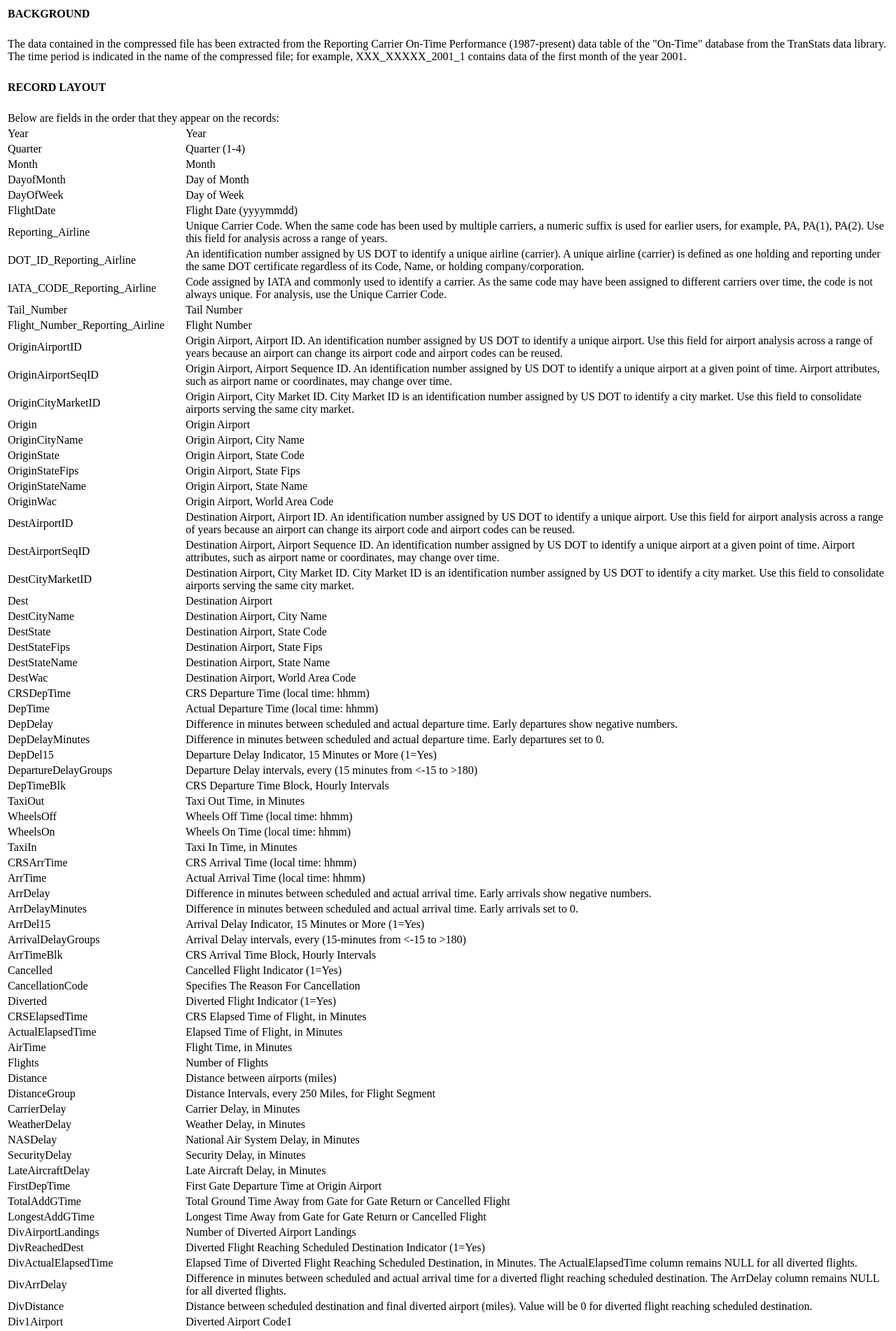
After one commit to dxvo/airport_data_dashboard, a Flask app: page /readme in a window 1280 px wide. The commit adds this page. Shown: the top 1902 px of the page at 70% size. Run offline with Flask 2, Linux system fonts and the light colour scheme.

Commit message:
update metadata

```diff
--- a/app.py
+++ b/app.py
@@ -151,6 +151,10 @@ def routes(airportName):
 def landing():
     return render_template('landing.html')
 
+@app.route("/readme")
+def readme():
+    return render_template('readme.html')
+
 
 if __name__ == "__main__":
     app.run(debug=True)
--- a/static/css/style.css
+++ b/static/css/style.css
@@ -95,8 +95,8 @@ text-align: center;
 
 
 .btn {
-  background-color: #40284A;
-  opacity: .8;
+  background-color: #73434B;
+  opacity: .7;
 }
 
 
--- a/templates/landing.html
+++ b/templates/landing.html
@@ -27,7 +27,7 @@
         <h1 style="text-align: center;">Airport Delays Analysis </h1>
         <hr>
 
-        <h3 class="lead"><h3 >Presentation By</h3>
+        <h3 class="lead"><h3>Presentation By</h3>
         <p><h4 style="padding-left: 40px">De Vo</h4></p>
         <p><h4 style="padding-left: 40px">Jinwoo Oh</h4></p>
         <p><h4 style="padding-left: 40px">Nicholas Donahoe</h4></p>
@@ -35,7 +35,7 @@
 
         <hr>
         <h3><a class="btn btn-secondary btn-lg" href="/map" role="button">To Presentation</a></h3>
-
+        <h3><a class="btn btn-secondary btn-lg" href="/readme" role="button">Read Me</a></h3>
       </div>
 
     </div>
--- /dev/null
+++ b/templates/readme.html
@@ -0,0 +1,125 @@
+<HTML>
+<HEAD>
+	<TITLE> readme.html </TITLE>
+</HEAD>
+<BODY>
+	<TABLE><TR><TD COLSPAN=2><H4>BACKGROUND</H4></TD></TR>
+	<TR><TD COLSPAN=2>The data contained in the compressed file has been extracted from the
+	Reporting Carrier On-Time Performance (1987-present) data table of the "On-Time" database from the TranStats data library.
+	The time period is indicated in the name of the compressed file;
+	for example, XXX_XXXXX_2001_1 contains data of the first month of the year 2001. </TD></TR>
+	<TR><TD COLSPAN=2>&nbsp;</TD></TR>
+	<TR><TD COLSPAN=2><H4>RECORD LAYOUT</H4></TD></TR>
+	<TR><TD COLSPAN=2>Below are fields in the order that they appear on the records:</TD></TR>
+	<TR><TD>Year</TD><TD>Year</TD></TR>
+	<TR><TD>Quarter</TD><TD>Quarter (1-4)</TD></TR>
+	<TR><TD>Month</TD><TD>Month</TD></TR>
+	<TR><TD>DayofMonth</TD><TD>Day of Month</TD></TR>
+	<TR><TD>DayOfWeek</TD><TD>Day of Week</TD></TR>
+	<TR><TD>FlightDate</TD><TD>Flight Date (yyyymmdd)</TD></TR>
+	<TR><TD>Reporting_Airline</TD><TD>Unique Carrier Code. When the same code has been used by multiple carriers, a numeric suffix is used for earlier users, for example, PA, PA(1), PA(2). Use this field for analysis across a range of years.</TD></TR>
+	<TR><TD>DOT_ID_Reporting_Airline</TD><TD>An identification number assigned by US DOT to identify a unique airline (carrier). A unique airline (carrier) is defined as one holding and reporting under the same DOT certificate regardless of its Code, Name, or holding company/corporation.</TD></TR>
+	<TR><TD>IATA_CODE_Reporting_Airline</TD><TD>Code assigned by IATA and commonly used to identify a carrier. As the same code may have been assigned to different carriers over time, the code is not always unique. For analysis, use the Unique Carrier Code.</TD></TR>
+	<TR><TD>Tail_Number</TD><TD>Tail Number</TD></TR>
+	<TR><TD>Flight_Number_Reporting_Airline</TD><TD>Flight Number</TD></TR>
+	<TR><TD>OriginAirportID</TD><TD>Origin Airport, Airport ID. An identification number assigned by US DOT to identify a unique airport.  Use this field for airport analysis across a range of years because an airport can change its airport code and airport codes can be reused.</TD></TR>
+	<TR><TD>OriginAirportSeqID</TD><TD>Origin Airport, Airport Sequence ID. An identification number assigned by US DOT to identify a unique airport at a given point of time.  Airport attributes, such as airport name or coordinates, may change over time.</TD></TR>
+	<TR><TD>OriginCityMarketID</TD><TD>Origin Airport, City Market ID. City Market ID is an identification number assigned by US DOT to identify a city market.  Use this field to consolidate airports serving the same city market.</TD></TR>
+	<TR><TD>Origin</TD><TD>Origin Airport</TD></TR>
+	<TR><TD>OriginCityName</TD><TD>Origin Airport, City Name</TD></TR>
+	<TR><TD>OriginState</TD><TD>Origin Airport, State Code</TD></TR>
+	<TR><TD>OriginStateFips</TD><TD>Origin Airport, State Fips</TD></TR>
+	<TR><TD>OriginStateName</TD><TD>Origin Airport, State Name</TD></TR>
+	<TR><TD>OriginWac</TD><TD>Origin Airport, World Area Code</TD></TR>
+	<TR><TD>DestAirportID</TD><TD>Destination Airport, Airport ID. An identification number assigned by US DOT to identify a unique airport.  Use this field for airport analysis across a range of years because an airport can change its airport code and airport codes can be reused.</TD></TR>
+	<TR><TD>DestAirportSeqID</TD><TD>Destination Airport, Airport Sequence ID. An identification number assigned by US DOT to identify a unique airport at a given point of time.  Airport attributes, such as airport name or coordinates, may change over time.</TD></TR>
+	<TR><TD>DestCityMarketID</TD><TD>Destination Airport, City Market ID. City Market ID is an identification number assigned by US DOT to identify a city market.  Use this field to consolidate airports serving the same city market.</TD></TR>
+	<TR><TD>Dest</TD><TD>Destination Airport</TD></TR>
+	<TR><TD>DestCityName</TD><TD>Destination Airport, City Name</TD></TR>
+	<TR><TD>DestState</TD><TD>Destination Airport, State Code</TD></TR>
+	<TR><TD>DestStateFips</TD><TD>Destination Airport, State Fips</TD></TR>
+	<TR><TD>DestStateName</TD><TD>Destination Airport, State Name</TD></TR>
+	<TR><TD>DestWac</TD><TD>Destination Airport, World Area Code</TD></TR>
+	<TR><TD>CRSDepTime</TD><TD>CRS Departure Time (local time: hhmm)</TD></TR>
+	<TR><TD>DepTime</TD><TD>Actual Departure Time (local time: hhmm)</TD></TR>
+	<TR><TD>DepDelay</TD><TD>Difference in minutes between scheduled and actual departure time. Early departures show negative numbers.</TD></TR>
+	<TR><TD>DepDelayMinutes</TD><TD>Difference in minutes between scheduled and actual departure time. Early departures set to 0.</TD></TR>
+	<TR><TD>DepDel15</TD><TD>Departure Delay Indicator, 15 Minutes or More (1=Yes)</TD></TR>
+	<TR><TD>DepartureDelayGroups</TD><TD>Departure Delay intervals, every (15 minutes from <-15 to >180)</TD></TR>
+	<TR><TD>DepTimeBlk</TD><TD>CRS Departure Time Block, Hourly Intervals</TD></TR>
+	<TR><TD>TaxiOut</TD><TD>Taxi Out Time, in Minutes</TD></TR>
+	<TR><TD>WheelsOff</TD><TD>Wheels Off Time (local time: hhmm)</TD></TR>
+	<TR><TD>WheelsOn</TD><TD>Wheels On Time (local time: hhmm)</TD></TR>
+	<TR><TD>TaxiIn</TD><TD>Taxi In Time, in Minutes</TD></TR>
+	<TR><TD>CRSArrTime</TD><TD>CRS Arrival Time (local time: hhmm)</TD></TR>
+	<TR><TD>ArrTime</TD><TD>Actual Arrival Time (local time: hhmm)</TD></TR>
+	<TR><TD>ArrDelay</TD><TD>Difference in minutes between scheduled and actual arrival time. Early arrivals show negative numbers.</TD></TR>
+	<TR><TD>ArrDelayMinutes</TD><TD>Difference in minutes between scheduled and actual arrival time. Early arrivals set to 0.</TD></TR>
+	<TR><TD>ArrDel15</TD><TD>Arrival Delay Indicator, 15 Minutes or More (1=Yes)</TD></TR>
+	<TR><TD>ArrivalDelayGroups</TD><TD>Arrival Delay intervals, every (15-minutes from <-15 to >180)</TD></TR>
+	<TR><TD>ArrTimeBlk</TD><TD>CRS Arrival Time Block, Hourly Intervals</TD></TR>
+	<TR><TD>Cancelled</TD><TD>Cancelled Flight Indicator (1=Yes)</TD></TR>
+	<TR><TD>CancellationCode</TD><TD>Specifies The Reason For Cancellation</TD></TR>
+	<TR><TD>Diverted</TD><TD>Diverted Flight Indicator (1=Yes)</TD></TR>
+	<TR><TD>CRSElapsedTime</TD><TD>CRS Elapsed Time of Flight, in Minutes</TD></TR>
+	<TR><TD>ActualElapsedTime</TD><TD>Elapsed Time of Flight, in Minutes</TD></TR>
+	<TR><TD>AirTime</TD><TD>Flight Time, in Minutes</TD></TR>
+	<TR><TD>Flights</TD><TD>Number of Flights</TD></TR>
+	<TR><TD>Distance</TD><TD>Distance between airports (miles)</TD></TR>
+	<TR><TD>DistanceGroup</TD><TD>Distance Intervals, every 250 Miles, for Flight Segment</TD></TR>
+	<TR><TD>CarrierDelay</TD><TD>Carrier Delay, in Minutes</TD></TR>
+	<TR><TD>WeatherDelay</TD><TD>Weather Delay, in Minutes</TD></TR>
+	<TR><TD>NASDelay</TD><TD>National Air System Delay, in Minutes</TD></TR>
+	<TR><TD>SecurityDelay</TD><TD>Security Delay, in Minutes</TD></TR>
+	<TR><TD>LateAircraftDelay</TD><TD>Late Aircraft Delay, in Minutes</TD></TR>
+	<TR><TD>FirstDepTime</TD><TD>First Gate Departure Time at Origin Airport</TD></TR>
+	<TR><TD>TotalAddGTime</TD><TD>Total Ground Time Away from Gate for Gate Return or Cancelled Flight</TD></TR>
+	<TR><TD>LongestAddGTime</TD><TD>Longest Time Away from Gate for Gate Return or Cancelled Flight</TD></TR>
+	<TR><TD>DivAirportLandings</TD><TD>Number of Diverted Airport Landings</TD></TR>
+	<TR><TD>DivReachedDest</TD><TD>Diverted Flight Reaching Scheduled Destination Indicator (1=Yes)</TD></TR>
+	<TR><TD>DivActualElapsedTime</TD><TD>Elapsed Time of Diverted Flight Reaching Scheduled Destination, in Minutes.  The ActualElapsedTime column remains NULL for all diverted flights.</TD></TR>
+	<TR><TD>DivArrDelay</TD><TD>Difference in minutes between scheduled and actual arrival time for a diverted flight reaching scheduled destination.  The ArrDelay column remains NULL for all diverted flights.</TD></TR>
+	<TR><TD>DivDistance</TD><TD>Distance between scheduled destination and final diverted airport (miles).  Value will be 0 for diverted flight reaching scheduled destination.</TD></TR>
+	<TR><TD>Div1Airport</TD><TD>Diverted Airport Code1</TD></TR>
+	<TR><TD>Div1AirportID</TD><TD>Airport ID of Diverted Airport 1. Airport ID is a Unique Key for an Airport</TD></TR>
+	<TR><TD>Div1AirportSeqID</TD><TD>Airport Sequence ID of Diverted Airport 1. Unique Key for Time Specific Information for an Airport</TD></TR>
+	<TR><TD>Div1WheelsOn</TD><TD>Wheels On Time (local time: hhmm) at Diverted Airport Code1</TD></TR>
+	<TR><TD>Div1TotalGTime</TD><TD>Total Ground Time Away from Gate at Diverted Airport Code1</TD></TR>
+	<TR><TD>Div1LongestGTime</TD><TD>Longest Ground Time Away from Gate at Diverted Airport Code1</TD></TR>
+	<TR><TD>Div1WheelsOff</TD><TD>Wheels Off Time (local time: hhmm) at Diverted Airport Code1</TD></TR>
+	<TR><TD>Div1TailNum</TD><TD>Aircraft Tail Number for Diverted Airport Code1</TD></TR>
+	<TR><TD>Div2Airport</TD><TD>Diverted Airport Code2</TD></TR>
+	<TR><TD>Div2AirportID</TD><TD>Airport ID of Diverted Airport 2. Airport ID is a Unique Key for an Airport</TD></TR>
+	<TR><TD>Div2AirportSeqID</TD><TD>Airport Sequence ID of Diverted Airport 2. Unique Key for Time Specific Information for an Airport</TD></TR>
+	<TR><TD>Div2WheelsOn</TD><TD>Wheels On Time (local time: hhmm) at Diverted Airport Code2</TD></TR>
+	<TR><TD>Div2TotalGTime</TD><TD>Total Ground Time Away from Gate at Diverted Airport Code2</TD></TR>
+	<TR><TD>Div2LongestGTime</TD><TD>Longest Ground Time Away from Gate at Diverted Airport Code2</TD></TR>
+	<TR><TD>Div2WheelsOff</TD><TD>Wheels Off Time (local time: hhmm) at Diverted Airport Code2</TD></TR>
+	<TR><TD>Div2TailNum</TD><TD>Aircraft Tail Number for Diverted Airport Code2</TD></TR>
+	<TR><TD>Div3Airport</TD><TD>Diverted Airport Code3</TD></TR>
+	<TR><TD>Div3AirportID</TD><TD>Airport ID of Diverted Airport 3. Airport ID is a Unique Key for an Airport</TD></TR>
+	<TR><TD>Div3AirportSeqID</TD><TD>Airport Sequence ID of Diverted Airport 3. Unique Key for Time Specific Information for an Airport</TD></TR>
+	<TR><TD>Div3WheelsOn</TD><TD>Wheels On Time (local time: hhmm) at Diverted Airport Code3</TD></TR>
+	<TR><TD>Div3TotalGTime</TD><TD>Total Ground Time Away from Gate at Diverted Airport Code3</TD></TR>
+	<TR><TD>Div3LongestGTime</TD><TD>Longest Ground Time Away from Gate at Diverted Airport Code3</TD></TR>
+	<TR><TD>Div3WheelsOff</TD><TD>Wheels Off Time (local time: hhmm) at Diverted Airport Code3</TD></TR>
+	<TR><TD>Div3TailNum</TD><TD>Aircraft Tail Number for Diverted Airport Code3</TD></TR>
+	<TR><TD>Div4Airport</TD><TD>Diverted Airport Code4</TD></TR>
+	<TR><TD>Div4AirportID</TD><TD>Airport ID of Diverted Airport 4. Airport ID is a Unique Key for an Airport</TD></TR>
+	<TR><TD>Div4AirportSeqID</TD><TD>Airport Sequence ID of Diverted Airport 4. Unique Key for Time Specific Information for an Airport</TD></TR>
+	<TR><TD>Div4WheelsOn</TD><TD>Wheels On Time (local time: hhmm) at Diverted Airport Code4</TD></TR>
+	<TR><TD>Div4TotalGTime</TD><TD>Total Ground Time Away from Gate at Diverted Airport Code4</TD></TR>
+	<TR><TD>Div4LongestGTime</TD><TD>Longest Ground Time Away from Gate at Diverted Airport Code4</TD></TR>
+	<TR><TD>Div4WheelsOff</TD><TD>Wheels Off Time (local time: hhmm) at Diverted Airport Code4</TD></TR>
+	<TR><TD>Div4TailNum</TD><TD>Aircraft Tail Number for Diverted Airport Code4</TD></TR>
+	<TR><TD>Div5Airport</TD><TD>Diverted Airport Code5</TD></TR>
+	<TR><TD>Div5AirportID</TD><TD>Airport ID of Diverted Airport 5. Airport ID is a Unique Key for an Airport</TD></TR>
+	<TR><TD>Div5AirportSeqID</TD><TD>Airport Sequence ID of Diverted Airport 5. Unique Key for Time Specific Information for an Airport</TD></TR>
+	<TR><TD>Div5WheelsOn</TD><TD>Wheels On Time (local time: hhmm) at Diverted Airport Code5</TD></TR>
+	<TR><TD>Div5TotalGTime</TD><TD>Total Ground Time Away from Gate at Diverted Airport Code5</TD></TR>
+	<TR><TD>Div5LongestGTime</TD><TD>Longest Ground Time Away from Gate at Diverted Airport Code5</TD></TR>
+	<TR><TD>Div5WheelsOff</TD><TD>Wheels Off Time (local time: hhmm) at Diverted Airport Code5</TD></TR>
+	<TR><TD>Div5TailNum</TD><TD>Aircraft Tail Number for Diverted Airport Code5</TD></TR>
+	</TABLE>
+</BODY>
+</HTML>
```
